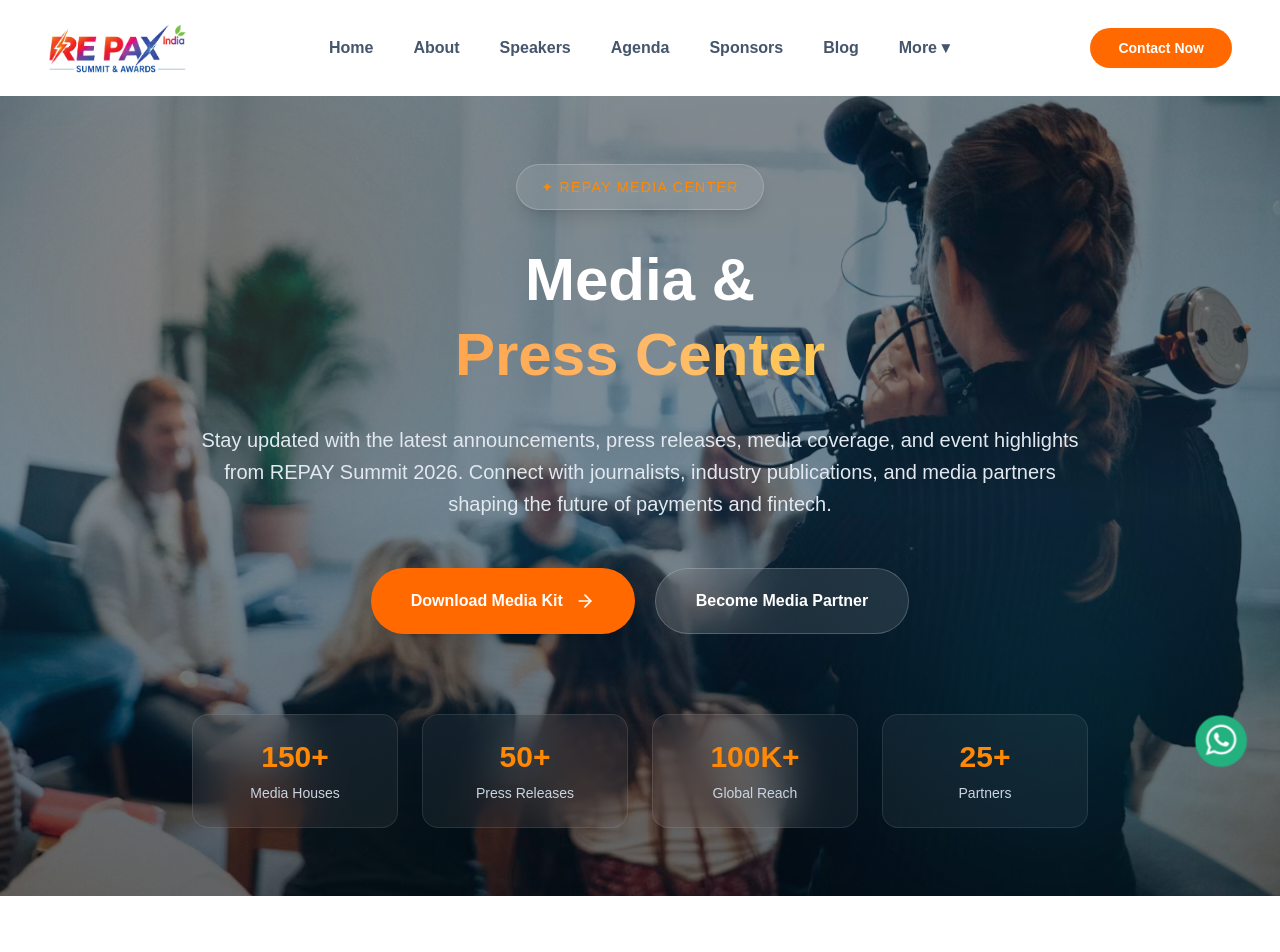
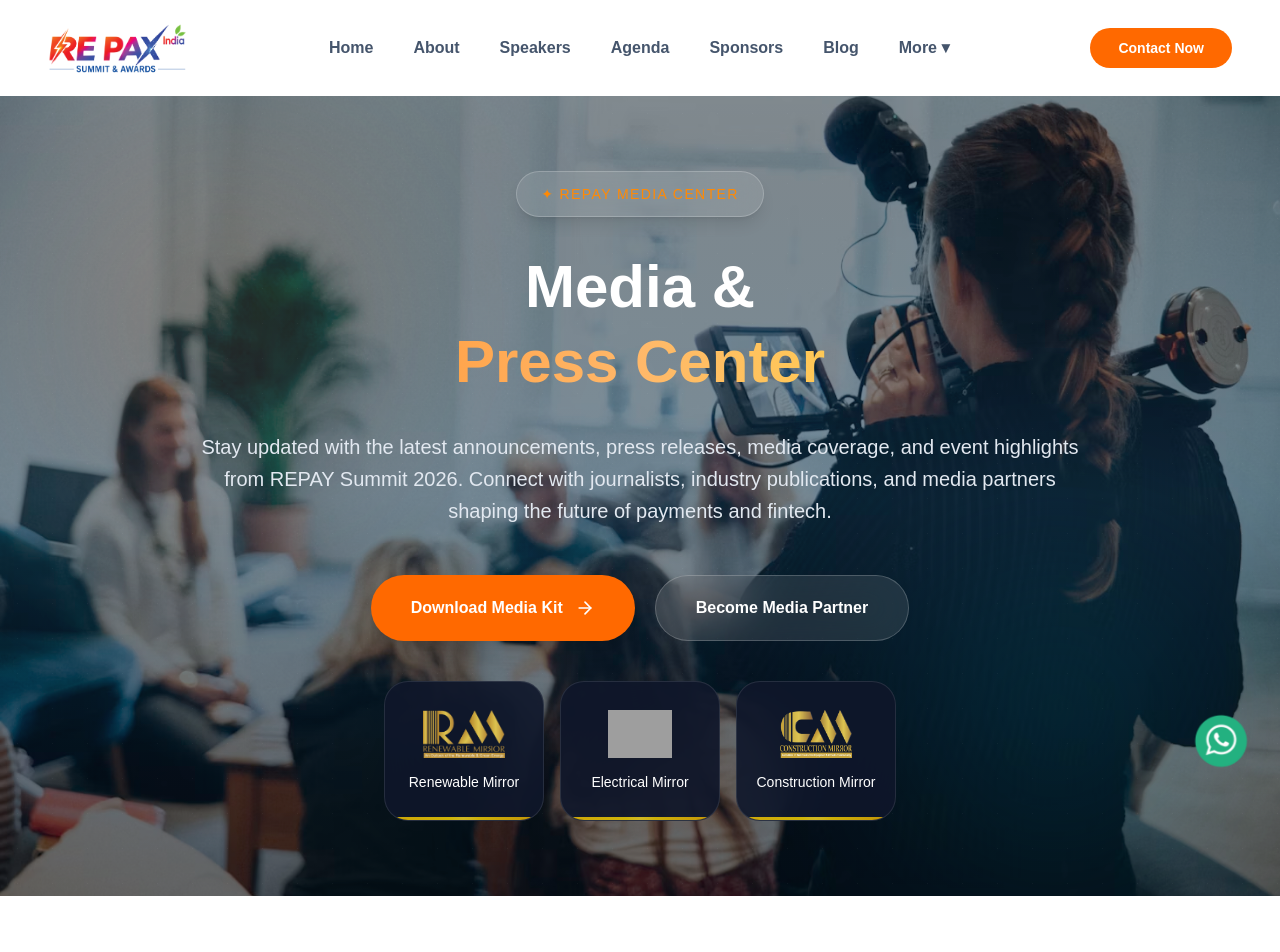
Before and after one commit to shiv21461562/RePax_India, a Next.js app: page /media in a window 1280 px wide. Shown: the top 952 px of the page. Built offline with nearby package versions, Linux system fonts and the light colour scheme; grey boxes are pictures that could not be loaded.

Commit message:
issue fixed

```diff
--- a/app/media/page.jsx
+++ b/app/media/page.jsx
@@ -186,39 +186,83 @@
       </button>
     </motion.div>
 
-    {/* Stats */}
+    {/*  Website Stats */}
+
 <motion.div
-      initial={{ opacity: 0 }}
-      animate={{ opacity: 1 }}
+  initial={{ opacity: 0, y: 20 }}
+  animate={{ opacity: 1, y: 0 }}
   transition={{ delay: 1.2 }}
-      className="mt-20 grid grid-cols-2 gap-6 md:grid-cols-4"
+  className="mt-10 flex flex-wrap justify-center gap-4"
 >
   {[
-        { number: "150+", label: "Media Houses" },
-        { number: "50+", label: "Press Releases" },
-        { number: "100K+", label: "Global Reach" },
-        { number: "25+", label: "Partners" },
+    {
+      logo: "/logo/RM Logo golden.png",
+      title: "Renewable Mirror",
+      link: "https://www.renewablemirror.com/",
+    },
+
+
+    {
+      logo: "/logo/EM Logo Golden.png",
+      title: "Electrical Mirror",
+      link: "https://electricalmirror.net/",
+    },
+    {
+      logo: "/logo/CM-LOGO FINAL golden new.png",
+      title: "Construction Mirror",
+      link: "https://constructionmirror.com/",
+    },
+
   ].map((item, i) => (
-        <div
+    <a
       key={i}
+      href={item.link}
+      target="_blank"
+      rel="noopener noreferrer"
       className="
-          rounded-2xl
-          border
-          border-white/10
-          bg-white/5
-          p-6
+        group
+        w-[160px]
+        h-[140px]
+        rounded-[24px]
+        border border-white/10
+        bg-slate-900/90
         backdrop-blur-xl
+        flex flex-col
+        items-center
+        justify-center
+        px-4
+        transition-all
+        duration-300
+        hover:-translate-y-1
+        hover:border-yellow-400/40
+        hover:shadow-[0_8px_30px_rgba(255,193,7,0.15)]
+        relative
+        overflow-hidden
       "
     >
-          <h3 className="text-3xl font-bold text-orange-400">
-            {item.number}
+      {/* Bottom Gold Line */}
+      <div className="absolute bottom-0 left-0 h-[3px] w-full bg-gradient-to-r from-yellow-400 via-yellow-300 to-yellow-500 opacity-80" />
+
+      <img
+        src={item.logo}
+        alt={item.title}
+        className="h-12 w-auto object-contain"
+      />
+
+      <h3 className="mt-4 text-sm font-medium text-center text-white leading-tight">
+        {item.title}
       </h3>
-          <p className="mt-2 text-sm text-slate-300">
-            {item.label}
-          </p>
-        </div>
+    </a>
   ))}
 </motion.div>
+
+
+
+
+
+
+
+
   </div>
 </motion.section>
 
@@ -811,24 +855,7 @@
       ))}
     </div>
 
-    <div className="mt-16 text-center">
-      <button
-        className="
-          rounded-full
-          bg-orange-500
-          px-10
-          py-4
-          text-lg
-          font-semibold
-          text-white
-          transition-all
-          duration-300
-          hover:bg-orange-600
-        "
-      >
-        Register As Media →
-      </button>
-    </div>
+
 
   </div>
 </section>
--- a/components/home/About.jsx
+++ b/components/home/About.jsx
@@ -51,7 +51,7 @@
             <div className="grid grid-cols-2 gap-5">
               {/* Card 1 */}
               <div className="group bg-white rounded-3xl p-7 border border-transparent hover:border-orange-400 hover:-translate-y-2 hover:shadow-[0_20px_50px_rgba(255,138,0,0.20)] transition-all duration-300">
-                <h3 className="text-4xl font-bold text-[#0B3A63]">10+</h3>
+                <h3 className="text-4xl font-bold text-[#0B3A63]">7+</h3>
                 <p className="mt-2 text-slate-600">
                   Years of Conference Excellence
                 </p>
@@ -59,7 +59,7 @@
 
               {/* Card 2 */}
               <div className="group bg-orange-50 rounded-3xl p-7 border border-transparent hover:border-orange-400 hover:-translate-y-2 hover:shadow-[0_20px_50px_rgba(255,138,0,0.20)] transition-all duration-300">
-                <h3 className="text-4xl font-bold text-orange-500">120+</h3>
+                <h3 className="text-4xl font-bold text-orange-500">?</h3>
                 <p className="mt-2 text-slate-600">
                   International Speakers
                 </p>
@@ -67,7 +67,7 @@
 
               {/* Card 3 */}
               <div className="group bg-[#FFF7ED] rounded-3xl p-7 border border-transparent hover:border-orange-400 hover:-translate-y-2 hover:shadow-[0_20px_50px_rgba(255,138,0,0.20)] transition-all duration-300">
-                <h3 className="text-4xl font-bold text-orange-500">50+</h3>
+                <h3 className="text-4xl font-bold text-orange-500">?</h3>
                 <p className="mt-2 text-slate-600">
                   Participating Countries
                 </p>
@@ -75,7 +75,7 @@
 
               {/* Card 4 */}
               <div className="group bg-white rounded-3xl p-7 border border-transparent hover:border-orange-400 hover:-translate-y-2 hover:shadow-[0_20px_50px_rgba(255,138,0,0.20)] transition-all duration-300">
-                <h3 className="text-4xl font-bold text-[#0B3A63]">5000+</h3>
+                <h3 className="text-4xl font-bold text-[#0B3A63]">?</h3>
                 <p className="mt-2 text-slate-600">
                   Global Attendees
                 </p>
--- a/components/home/EventStats.jsx
+++ b/components/home/EventStats.jsx
@@ -5,11 +5,11 @@
 
 const stats = [
   {
-    number: 5000,
+    number: 200,
     label: "Attendees",
   },
   {
-    number: 120,
+    number: 20,
     label: "Expert Speakers",
   },
   {
--- a/components/home/EventVideo.jsx
+++ b/components/home/EventVideo.jsx
@@ -28,12 +28,6 @@
     };
   }, []);
 
-  const stats = [
-    { number: "5000+", label: "Attendees" },
-    { number: "100+", label: "Industry Speakers" },
-    { number: "50+", label: "Exhibitors" },
-    { number: "3", label: "Event Days" },
-  ];
 
   return (
     <section className="relative py-28 overflow-hidden bg-gradient-to-b from-slate-950 via-slate-900 to-black">
@@ -88,7 +82,7 @@
             {/* Bottom Badge */}
             <div className="absolute bottom-6 left-6 bg-black/50 backdrop-blur-xl border border-white/10 rounded-2xl px-5 py-3">
               <p className="text-white font-semibold">
-                RE-PAX India Summit 2026
+                RE-PAX India  Solar Summit & Awards 2026
               </p>
               <p className="text-sm text-slate-300">
                 Renewable Energy • Sustainability • Innovation
@@ -97,21 +91,6 @@
           </div>
         </div>
 
-        {/* Stats */}
-        <div className="grid grid-cols-2 lg:grid-cols-4 gap-6 mt-16">
-          {stats.map((item, index) => (
-            <div
-              key={index}
-              className="group bg-white/5 backdrop-blur-xl border border-white/10 rounded-3xl p-8 text-center hover:border-green-500/40 hover:-translate-y-2 transition-all duration-300"
-            >
-              <h3 className="text-4xl md:text-5xl font-bold bg-gradient-to-r from-green-400 to-emerald-500 bg-clip-text text-transparent">
-                {item.number}
-              </h3>
-
-              <p className="mt-3 text-slate-300 font-medium">{item.label}</p>
-            </div>
-          ))}
-        </div>
       </div>
     </section>
   );
--- a/components/home/Hero.jsx
+++ b/components/home/Hero.jsx
@@ -143,13 +143,15 @@
               <div className="relative flex flex-col gap-4 pt-8 lg:pt-12 lg:h-[600px] lg:justify-between">
                 {/* Top Row - Overview + Highlights */}
                 <div className="flex w-full flex-col gap-4 sm:flex-row">
-                  {/* Overview Card */}
+                  {/* REPAX OVERVIEW */}
+
+
                 <div className="w-full rounded-3xl border border-white/10 bg-slate-900/80 p-4 backdrop-blur-xl sm:w-[45%] sm:p-5 lg:p-6">
   <h4 className="text-xs text-slate-400 sm:text-sm">
     REPAX OVERVIEW
   </h4>
 
-                    <div className="mt-3 grid grid-cols-3 gap-2 sm:gap-3">
+  <div className="mt-3 grid grid-cols-2 gap-2 sm:gap-3">
     <div className="rounded-2xl bg-white/5 p-2 text-center sm:p-3">
       <h3 className="text-lg font-bold text-cyan-400 sm:text-xl lg:text-2xl">
         200+
@@ -179,6 +181,9 @@
   </div>
 </div>
 
+
+
+
                   {/* Event Highlights */}
                   <div className="w-full rounded-3xl border border-white/10 bg-slate-900/80 p-4 backdrop-blur-xl sm:w-[55%] sm:p-5 lg:p-6">
                     <h4 className="text-base font-semibold text-white sm:text-lg">
@@ -194,6 +199,9 @@
                       <div>• Investment, Finance & Growth</div>
                     </div>
                   </div>
+
+
+
                 </div>
 
                 {/* Bottom Row */}
@@ -280,6 +288,11 @@
                   </div>
                 </div>
               </div>
+
+
+
+
+
             </div>
           </div>
         </div>
```
Also changed, not shown: components/layout/Footer.jsx (+52 -15 lines), public/logo/footerlogo.png (added). Lines whose indentation alone changed are shown as unchanged.
